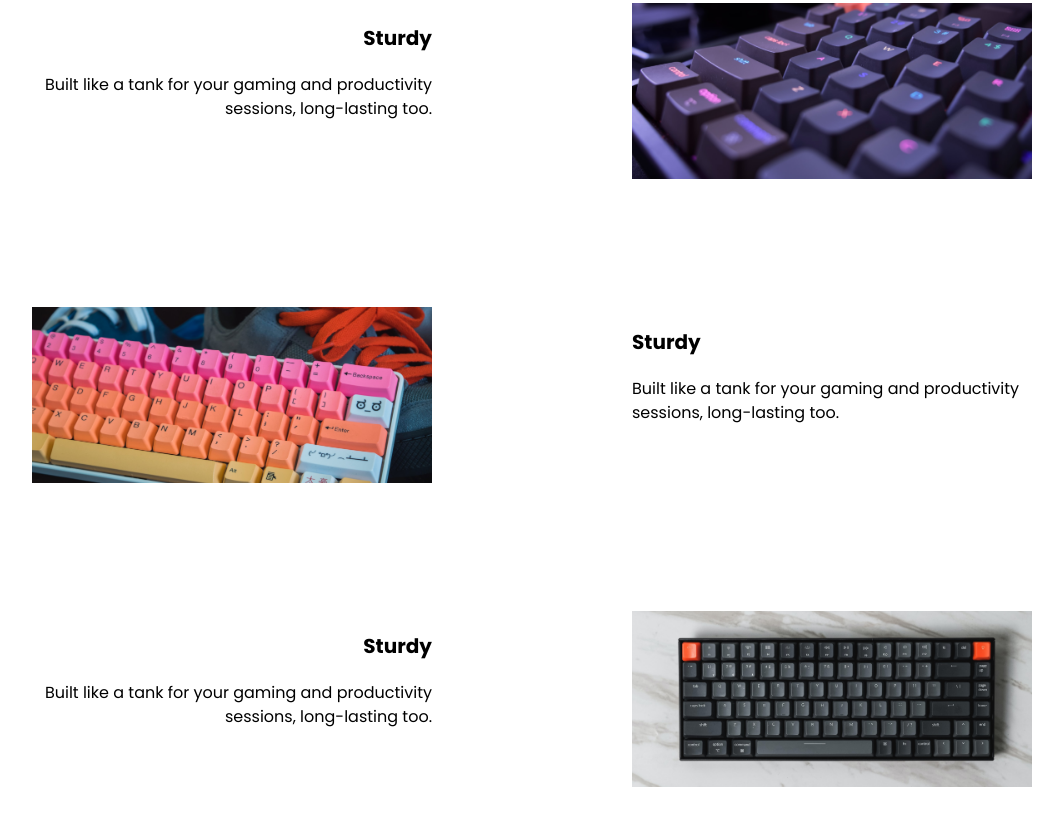
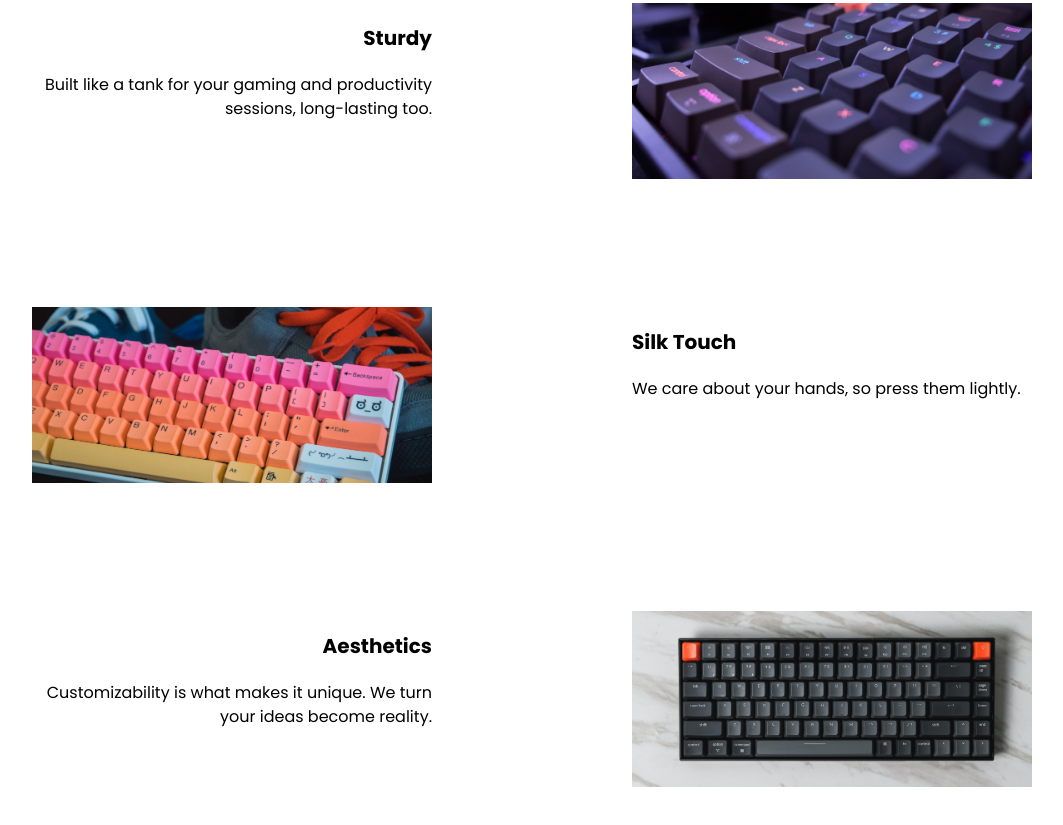
Before and after one commit to fikfuns/webAdventures, a plain HTML site: page testProject/index.html in a window 1280 px wide. Shown: the part 774-1599 px from the top of the page, without its empty margins (48-1111 px from the left). Drawn offline with Linux system fonts and the light colour scheme.

Commit message:
changed desc of content

```diff
--- a/testProject/index.html
+++ b/testProject/index.html
@@ -56,16 +56,16 @@
 
                 <div class="feature left">
                     <div class="content">
-                        <p class="title">Sturdy</p>
-                        <p class="desc">Built like a tank for your gaming and productivity sessions, long-lasting too.</p>
+                        <p class="title">Silk Touch</p>
+                        <p class="desc">We care about your hands, so press them lightly.</p>
                     </div>
                     <img src="images/kb3.jpg" alt="Another keeb pic">
                 </div>
 
                 <div class="feature">
                     <div class="content">
-                        <p class="title">Sturdy</p>
-                        <p class="desc">Built like a tank for your gaming and productivity sessions, long-lasting too.</p>
+                        <p class="title">Aesthetics</p>
+                        <p class="desc">Customizability is what makes it unique. We turn your ideas become reality.</p>
                     </div>
                     <img src="images/kb4.jpg" alt="Another keeb pic">
                 </div>
```
